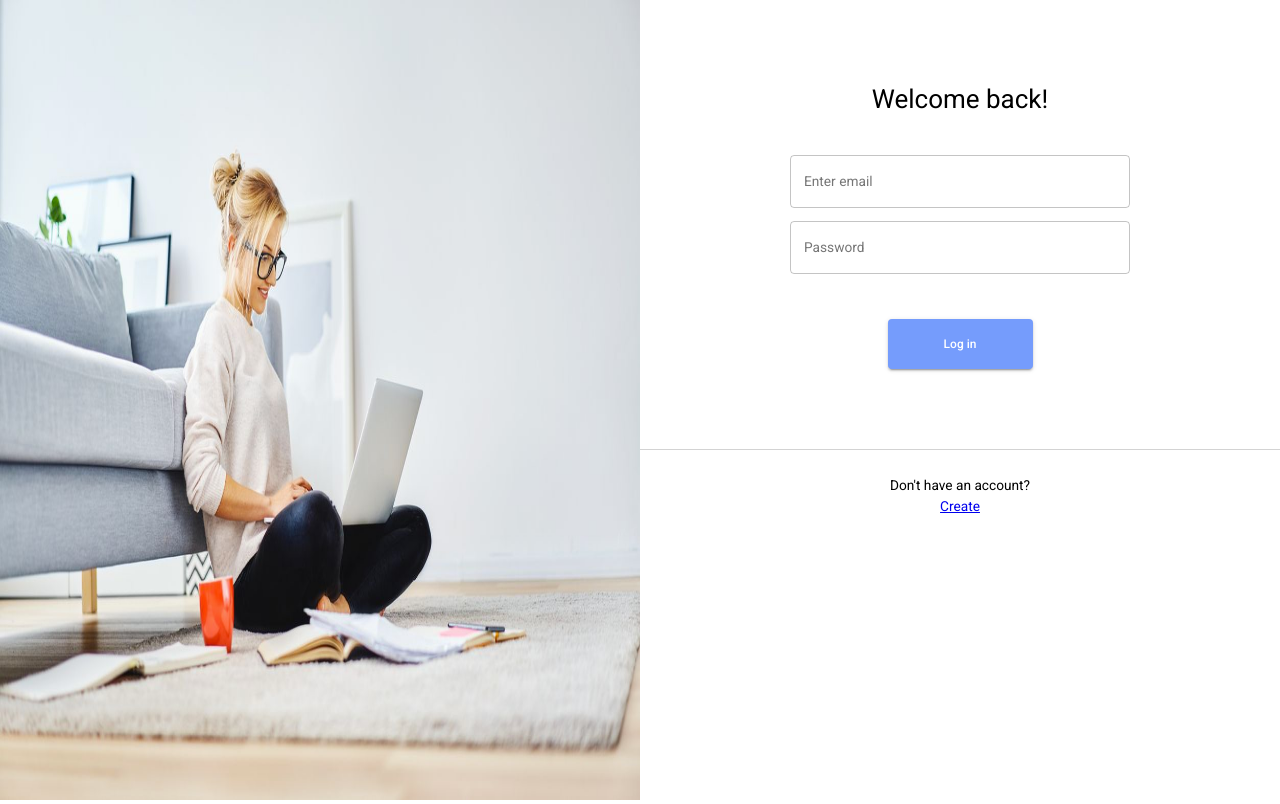
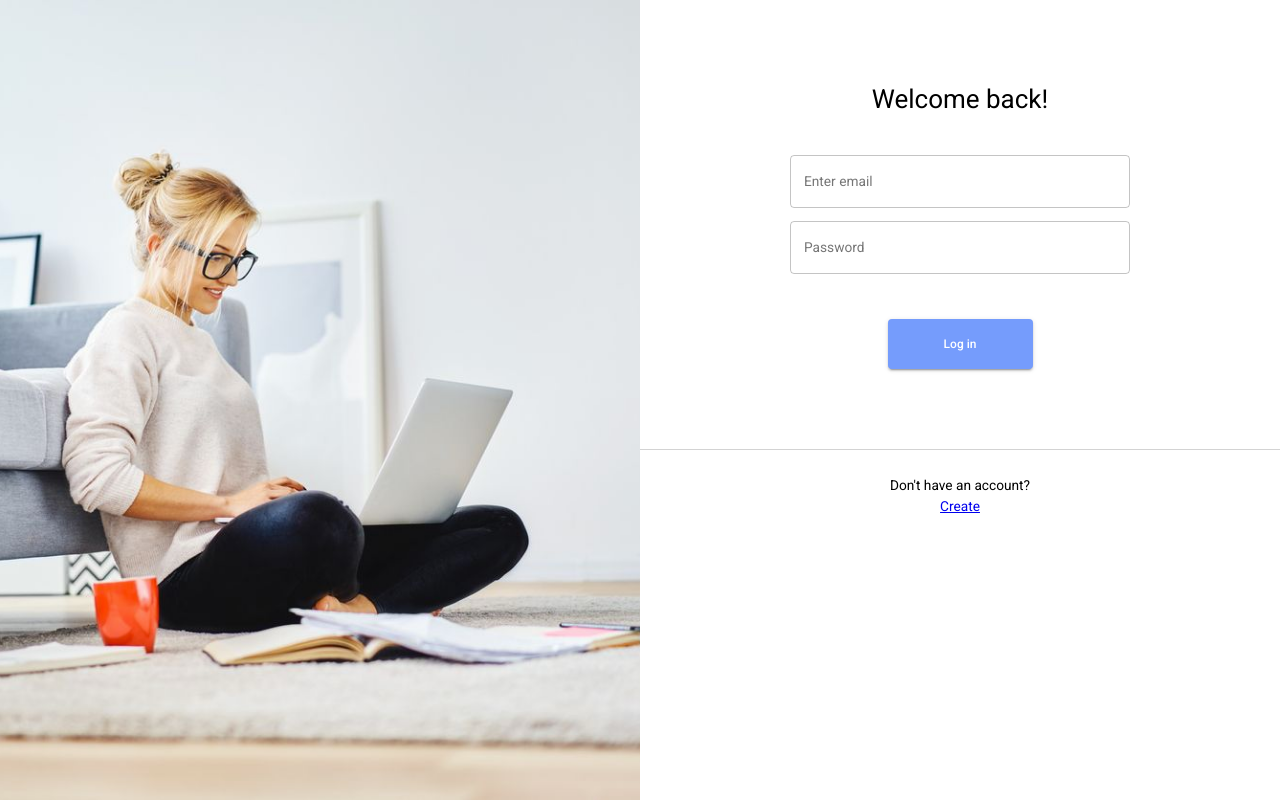
Before and after one commit to hatchways/team-linguini, a React (Create React App) app in the folder client/: page /login in a window 1280 px wide. Built offline with nearby package versions, Linux system fonts and the light colour scheme.

Commit message:
change image cover to background-image

```diff
--- a/client/src/pages/Login.js
+++ b/client/src/pages/Login.js
@@ -62,8 +62,8 @@ const Login = () => {
 
     return (
         <Grid container className={classes.vh100}>
-            <Grid item md={6} xs={12} >
-                <img alt='' src={"/images/image1.png"} width={'100%'} height={'100%'}/>
+            <Grid item md={6} xs={12} className={classes.img}>
+                {/*<img alt='' src={"/images/image1.png"} className={classes.img}/>*/}
             </Grid>
             <Grid item md={6} xs={12}>
                 <AuthForm title="Welcome back!" input1="Enter email" input2="Password" submit="Log in"
--- a/client/src/pages/Signup.js
+++ b/client/src/pages/Signup.js
@@ -40,8 +40,8 @@ const Signup = () => {
 
     return (
         <Grid container className={classes.vh100}>
-            <Grid item md={6} xs={12}>
-                <img alt='' src={"/images/image1.png"} width={'100%'} height={'100%'}/>
+            <Grid item md={6} xs={12} className={classes.img}>
+                {/*<img alt='' src={"/images/image1.png"} className={classes.img}/>*/}
             </Grid>
             <Grid item md={6} xs={12}>
                 <AuthForm title="Sign up to Kanban" input1="Enter email" input2="Create Password" submit="Sign up"
--- a/client/src/themes/signup.style.js
+++ b/client/src/themes/signup.style.js
@@ -44,5 +44,17 @@ exports.authStyle = {
                 background: "#759CFC"
             }
         }
+    },
+    img: {
+        // maxWidth: '100%',
+        // width: 'auto',
+        // height: 'auto',
+        // maxHeight: '100%',
+        // verticalAlign: 'middle',
+        // horizontalAlign: 'middle'
+        backgroundImage: 'url("/images/image1.png")',
+        backgroundRepeat: 'no-repeat',
+        backgroundPosition: 'center',
+        backgroundSize: 'cover'
     }
 }
```
